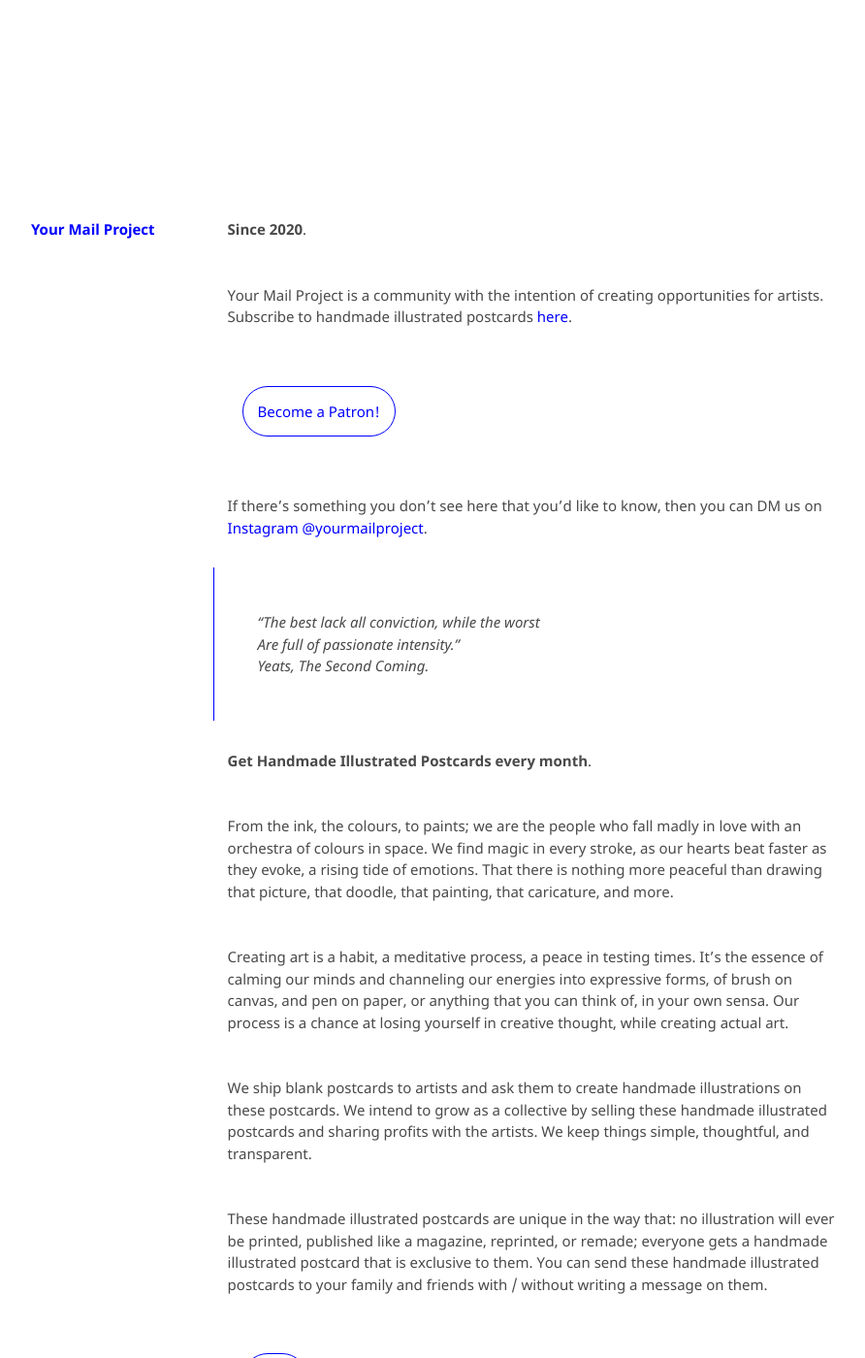
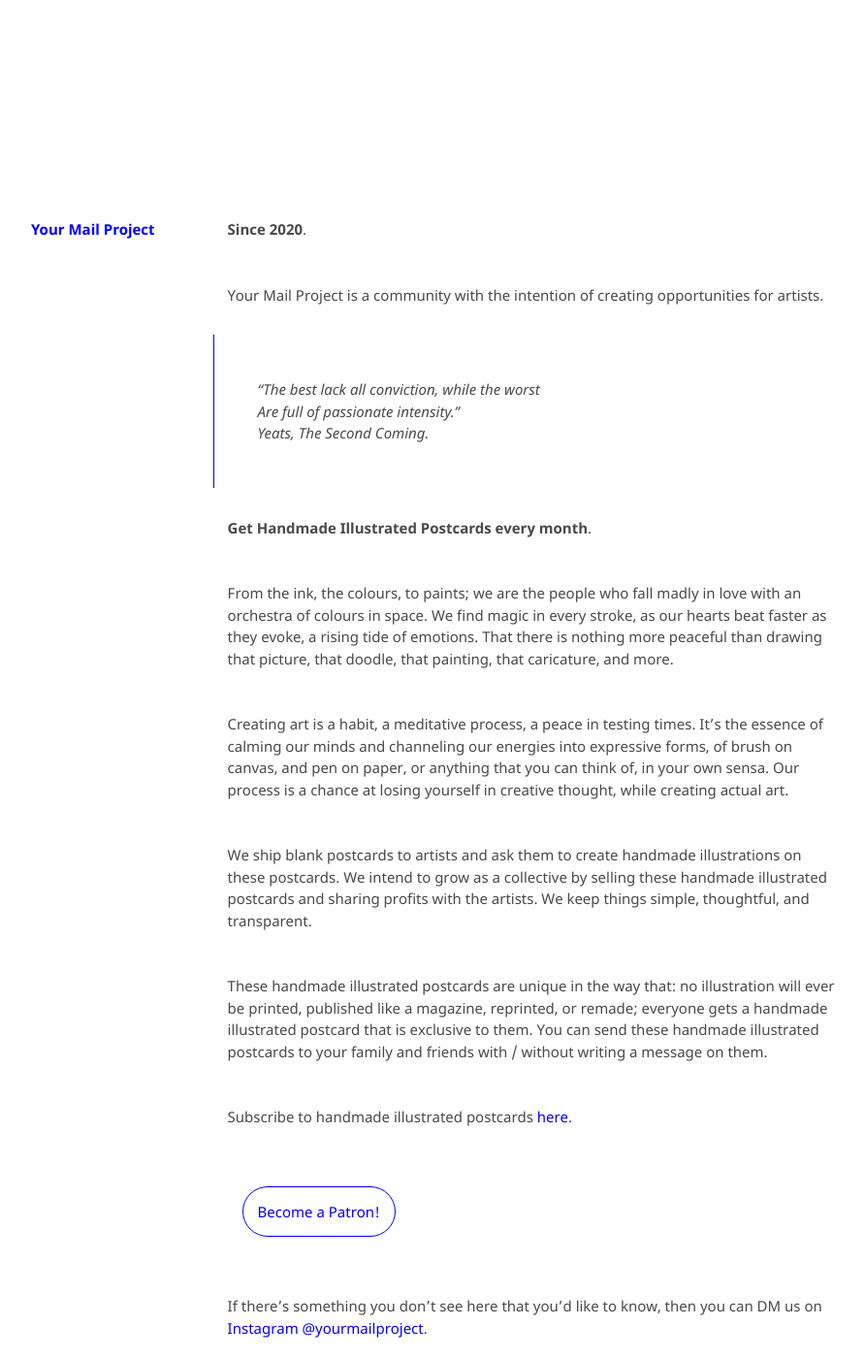
Before and after one commit to kvshvlin/yourmailproject, a Jekyll site: the page built from index.md, in a window 1280 px wide and 1400 px high. Shown: the whole window at 97% size, without its empty margins (193-1085 px from the left). Built offline with Jekyll 4.4.1, drawn with Linux system fonts in a browser that asks for light colours; our own code applies the rules of GitHub Pages for plain Markdown files.

Commit message:
Update index.md

```diff
--- a/index.md
+++ b/index.md
@@ -1,16 +1,6 @@
 **Since 2020**.
 
-Your Mail Project is a community with the intention of creating opportunities for artists. Subscribe to handmade illustrated postcards <a href="https://www.patreon.com/kvshvl?fan_landing=true" target="_blank">here</a>.
-
-<div class="roadmap-spacer-1"></div>
-
-<p>
-<a class="btn" href="https://www.patreon.com/kvshvl?fan_landing=true" target="_blank">Become a Patron!</a><br>
-</p>
-
-<div class="roadmap-spacer-2"></div>
-
-If there’s something you don’t see here that you’d like to know, then you can DM us on <a href="https://www.instagram.com/yourmailproject" target="_blank">Instagram @yourmailproject</a>.
+Your Mail Project is a community with the intention of creating opportunities for artists.
 
 > "The best lack all conviction, while the worst
 Are full of passionate intensity."
@@ -26,13 +16,17 @@
 
 These handmade illustrated postcards are unique in the way that: no illustration will ever be printed, published like a magazine, reprinted, or remade; everyone gets a handmade illustrated postcard that is exclusive to them. You can send these handmade illustrated postcards to your family and friends with / without writing a message on them.
 
+Subscribe to handmade illustrated postcards <a href="https://www.patreon.com/kvshvl?fan_landing=true" target="_blank">here</a>.
+
 <div class="roadmap-spacer-1"></div>
 
 <p>
-<a class="btn" href="https://www.instagram.com/yourmailproject" target="_blank">Shop</a><br>
+<a class="btn" href="https://www.patreon.com/kvshvl?fan_landing=true" target="_blank">Become a Patron!</a><br>
 </p>
 
 <div class="roadmap-spacer-2"></div>
+
+If there’s something you don’t see here that you’d like to know, then you can DM us on <a href="https://www.instagram.com/yourmailproject" target="_blank">Instagram @yourmailproject</a>.
 
 > "Don't worry about what anybody else is going to do. The best way to predict the future is to invent it."
 > Alan Kay.
```
